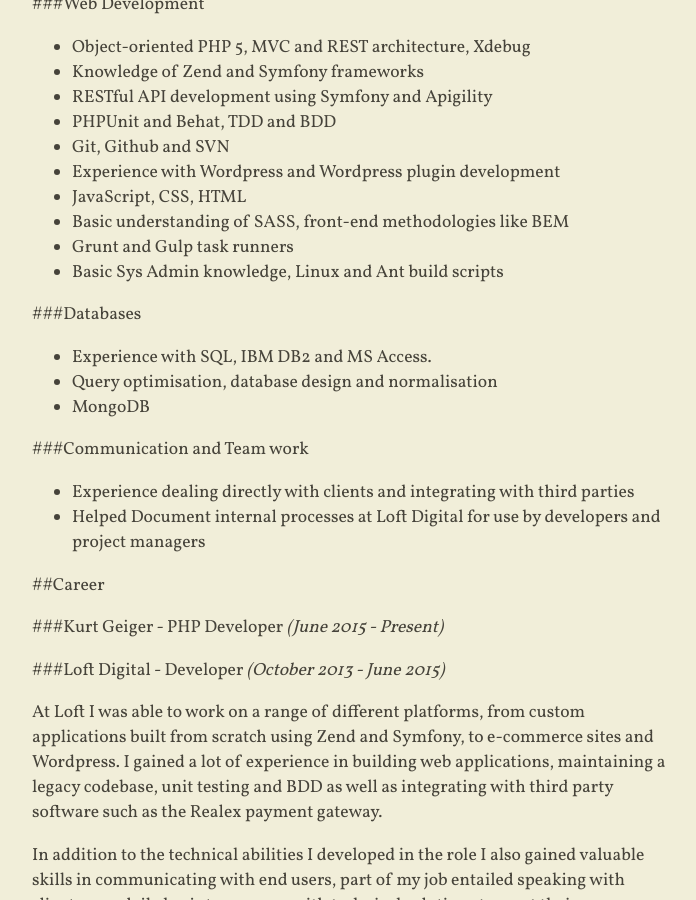
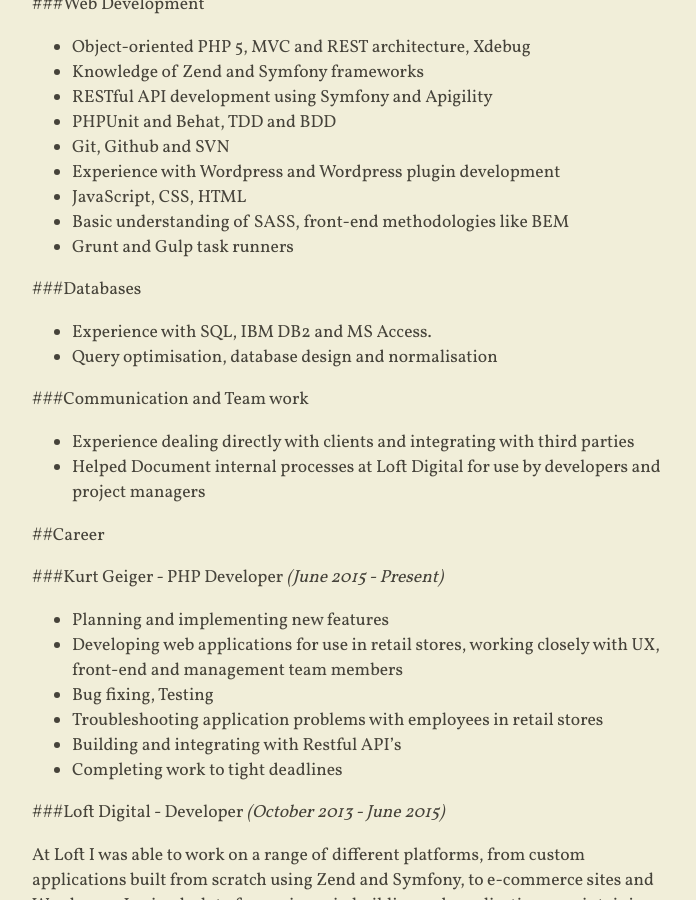
Before and after one commit to lewisp6/lewisp6.github.io, a Jekyll site: the page built from cv/index.html, in a window 1280 px wide and 900 px high, scrolled down 268 px. Shown: the whole window, without its empty margins (288-984 px from the left). Built offline with Jekyll 4.4.1, drawn with Linux system fonts in a browser that asks for light colours; nearby versions of some CDN libraries.

Commit message:
CV changes

```diff
--- a/_includes/cv.md
+++ b/_includes/cv.md
@@ -13,12 +13,10 @@
 - JavaScript, CSS, HTML
 - Basic understanding of SASS, front-end methodologies like BEM
 - Grunt and Gulp task runners
-- Basic Sys Admin knowledge, Linux and Ant build scripts
 
 ###Databases
 - Experience with SQL, IBM DB2 and MS Access.
 - Query optimisation, database design and normalisation
-- MongoDB
 
 ###Communication and Team work
 
@@ -28,6 +26,13 @@
 ##Career
 
 ###Kurt Geiger - PHP Developer *(June 2015 - Present)*
+
+- Planning and implementing new features
+- Developing web applications for use in retail stores, working closely with UX, front-end and management team members
+- Bug fixing, Testing
+- Troubleshooting application problems with employees in retail stores
+- Building and integrating with Restful API’s
+- Completing work to tight deadlines
 
 ###Loft Digital - Developer *(October 2013 - June 2015)*
 
```
Also changed, not shown: 1 other file.
